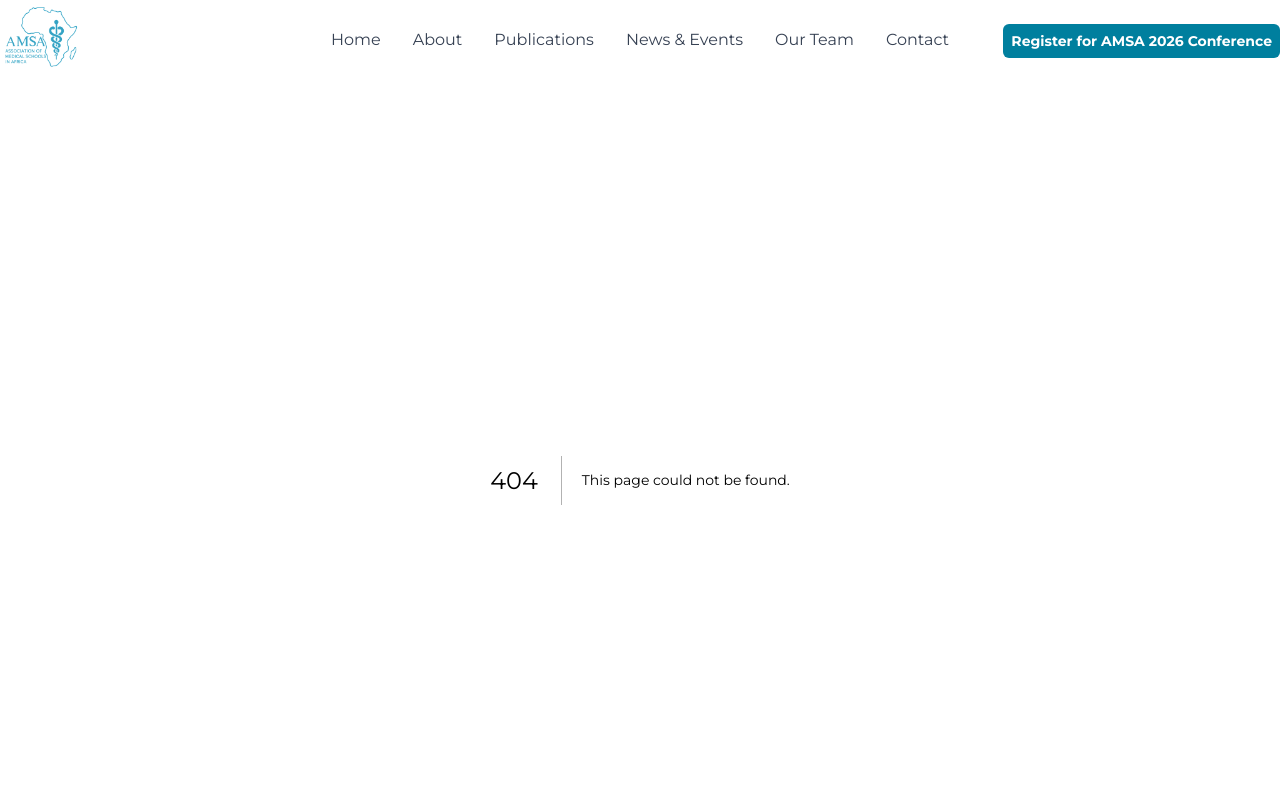
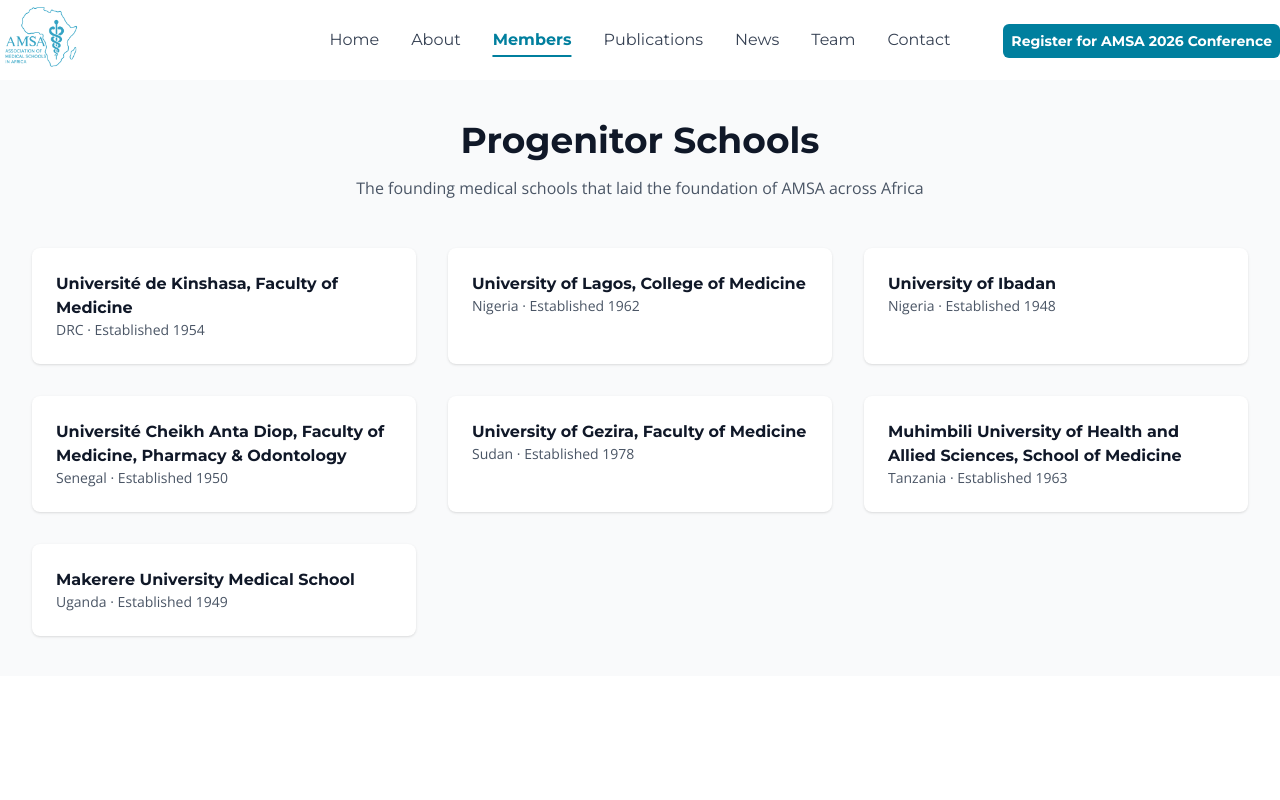
Before and after one commit to Tobi-Oyedele/AMSAfrica, a Next.js app: page /members in a window 1280 px wide. Before the commit this address had no page. Shown: the top 800 px of the page. Built offline with nearby package versions, Linux system fonts and the light colour scheme.

Commit message:
Created Members Page and Fixed Bugs

```diff
--- a/src/app/about/page.tsx
+++ b/src/app/about/page.tsx
@@ -115,47 +115,6 @@
           </div>
         </div>
       </section>
-
-      {/* Impact Numbers */}
-      <section className="py-20 bg-gray-50 text-white">
-        <div className="max-w-7xl mx-auto px-4 sm:px-6 lg:px-8">
-          <div className="text-center mb-12">
-            <h2 className="text-gray-900 mb-4 text-4xl font-bold">
-              Our Impact
-            </h2>
-            <p className="text-gray-600">
-              Making a difference in medical education across Africa
-            </p>
-          </div>
-
-          <div className="grid md:grid-cols-4 gap-8 text-gray-600">
-            <div className="text-center">
-              <div className="text-primary text-2xl font-semibold mb-2">
-                55+
-              </div>
-              <p className="text-gray-700 font-medium">Years of Service</p>
-            </div>
-            <div className="text-center">
-              <div className="text-primary text-2xl font-semibold mb-2">
-                500,000+
-              </div>
-              <p className="text-gray-700 font-medium">Doctors Trained</p>
-            </div>
-            <div className="text-center">
-              <div className="text-primary text-2xl font-semibold mb-2">
-                2,500+
-              </div>
-              <p className="text-gray-700 font-medium">Research Publications</p>
-            </div>
-            <div className="text-center">
-              <div className="text-primary text-2xl font-semibold mb-2">
-                100+
-              </div>
-              <p className="text-gray-700 font-medium">Annual Programs</p>
-            </div>
-          </div>
-        </div>
-      </section>
     </div>
   );
 };
--- a/src/app/home/page.tsx
+++ b/src/app/home/page.tsx
@@ -2,11 +2,13 @@
 import FeaturedContent from "@/components/home/FeaturedContent";
 import Features from "@/components/home/Features";
 import Hero from "@/components/home/Hero";
+import Stats from "@/components/home/Stats";
 
 export default function Home() {
   return (
     <section>
       <Hero />
+      <Stats />
       <Features />
       <FeaturedContent />
       <CTA />
--- /dev/null
+++ b/src/app/members/page.tsx
@@ -0,0 +1,85 @@
+const page = () => {
+  return (
+    <div className="min-h-screen">
+      {/* Member Schools */}
+      <section className="pt-24 pb-14 lg:py-10 bg-gray-50">
+        <div className="max-w-7xl mx-auto px-4 lg:px-8">
+          {/* Header */}
+          <div className="text-center mb-12">
+            <h2 className="text-gray-900 mb-4 text-4xl font-bold">
+              Progenitor Schools
+            </h2>
+            <p className="text-gray-600">
+              The founding medical schools that laid the foundation of AMSA
+              across Africa
+            </p>
+          </div>
+
+          {/* Progenitor Schools List */}
+          <div className="grid md:grid-cols-2 lg:grid-cols-3 gap-8">
+            <div className="bg-white p-6 rounded-lg shadow-sm">
+              <h4 className="font-semibold text-gray-900">
+                Université de Kinshasa, Faculty of Medicine
+              </h4>
+              <p className="text-sm text-gray-600">DRC · Established 1954</p>
+            </div>
+
+            <div className="bg-white p-6 rounded-lg shadow-sm">
+              <h4 className="font-semibold text-gray-900">
+                University of Lagos, College of Medicine
+              </h4>
+              <p className="text-sm text-gray-600">
+                Nigeria · Established 1962
+              </p>
+            </div>
+
+            <div className="bg-white p-6 rounded-lg shadow-sm">
+              <h4 className="font-semibold text-gray-900">
+                University of Ibadan
+              </h4>
+              <p className="text-sm text-gray-600">
+                Nigeria · Established 1948
+              </p>
+            </div>
+
+            <div className="bg-white p-6 rounded-lg shadow-sm">
+              <h4 className="font-semibold text-gray-900">
+                Université Cheikh Anta Diop, Faculty of Medicine, Pharmacy &
+                Odontology
+              </h4>
+              <p className="text-sm text-gray-600">
+                Senegal · Established 1950
+              </p>
+            </div>
+
+            <div className="bg-white p-6 rounded-lg shadow-sm">
+              <h4 className="font-semibold text-gray-900">
+                University of Gezira, Faculty of Medicine
+              </h4>
+              <p className="text-sm text-gray-600">Sudan · Established 1978</p>
+            </div>
+
+            <div className="bg-white p-6 rounded-lg shadow-sm">
+              <h4 className="font-semibold text-gray-900">
+                Muhimbili University of Health and Allied Sciences, School of
+                Medicine
+              </h4>
+              <p className="text-sm text-gray-600">
+                Tanzania · Established 1963
+              </p>
+            </div>
+
+            <div className="bg-white p-6 rounded-lg shadow-sm">
+              <h4 className="font-semibold text-gray-900">
+                Makerere University Medical School
+              </h4>
+              <p className="text-sm text-gray-600">Uganda · Established 1949</p>
+            </div>
+          </div>
+        </div>
+      </section>
+    </div>
+  );
+};
+
+export default page;
--- a/src/components/Footer.tsx
+++ b/src/components/Footer.tsx
@@ -21,8 +21,8 @@
             <ul className="space-y-2">
               {[
                 { label: "About Us", href: "/about" },
-                { label: "Members", href: "/members" },
-                { label: "News & Events", href: "/news-events" },
+                { label: "Publications", href: "/publications" },
+                { label: "News", href: "/news-events" },
                 { label: "Our Team", href: "/team" },
                 { label: "Contact", href: "/contact" },
               ].map((item) => (
--- a/src/components/Navbar/DesktopNav.tsx
+++ b/src/components/Navbar/DesktopNav.tsx
@@ -9,9 +9,10 @@
   const navLinks = [
     { name: "Home", path: "/" },
     { name: "About", path: "/about" },
+    { name: "Members", path: "/members" },
     { name: "Publications", path: "/publications" },
-    { name: "News & Events", path: "/news-events" },
-    { name: "Our Team", path: "/team" },
+    { name: "News", path: "/news-events" },
+    { name: "Team", path: "/team" },
     { name: "Contact", path: "/contact" },
   ];
   return (
--- a/src/components/Navbar/MobileNav.tsx
+++ b/src/components/Navbar/MobileNav.tsx
@@ -16,9 +16,10 @@
   const navLinks = [
     { name: "Home", path: "/" },
     { name: "About", path: "/about" },
+    { name: "Members", path: "/members" },
     { name: "Publications", path: "/publications" },
-    { name: "News & Events", path: "/news-events" },
-    { name: "Our Team", path: "/team" },
+    { name: "News", path: "/news-events" },
+    { name: "Team", path: "/team" },
     { name: "Contact", path: "/contact" },
   ];
 
--- a/src/components/home/Stats.tsx
+++ b/src/components/home/Stats.tsx
@@ -1,13 +1,14 @@
 const Stats = () => {
   const stats = [
     { number: "33", label: "Member Schools" },
-    { number: "10", label: "Countries" },
+    { number: "7", label: "Progenitor Schools" },
+    { number: "10+", label: "Countries" },
   ];
 
   return (
     <section className="py-10 bg-gray-50">
       <div className="max-w-7xl mx-auto px-4 lg:px-8">
-        <div className="grid grid-cols-1 md:grid-cols-2 lg:grid-cols-4 gap-8">
+        <div className="grid grid-cols-1 md:grid-cols-3 gap-8">
           {stats.map((stat, index) => (
             <div
               key={index}
```
Also changed, not shown: public/images/amsa1.jpg (deleted).
